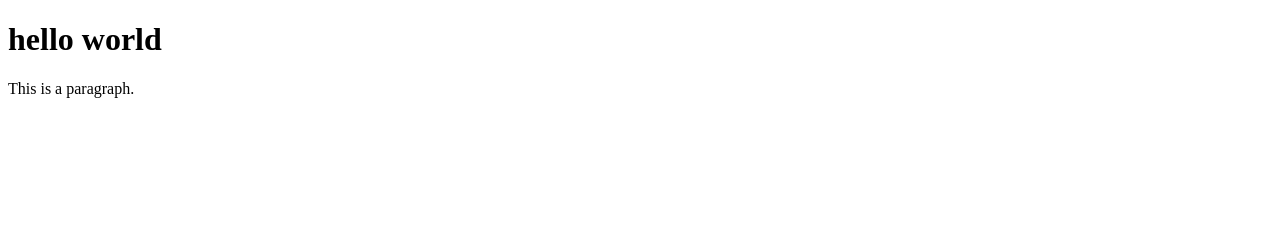
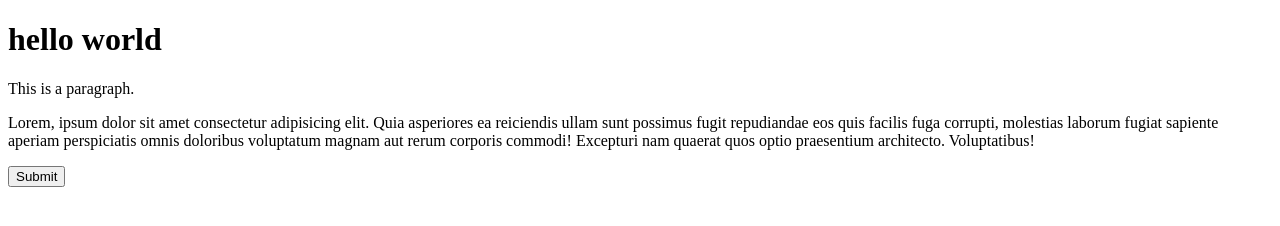
Before and after one commit to awsiyanwaghe/Github-Practice, a plain HTML site: page index.html in a window 1280 px wide. Drawn offline with Linux system fonts and the light colour scheme.

Commit message:
some para added

```diff
--- a/index.html
+++ b/index.html
@@ -8,5 +8,7 @@
 <body>
   <h1>hello world</h1>
   <p>This is a paragraph.</p>
+  <p>Lorem, ipsum dolor sit amet consectetur adipisicing elit. Quia asperiores ea reiciendis ullam sunt possimus fugit repudiandae eos quis facilis fuga corrupti, molestias laborum fugiat sapiente aperiam perspiciatis omnis doloribus voluptatum magnam aut rerum corporis commodi! Excepturi nam quaerat quos optio praesentium architecto. Voluptatibus!</p>
+  <button>Submit</button>
 </body>
 </html>
```
